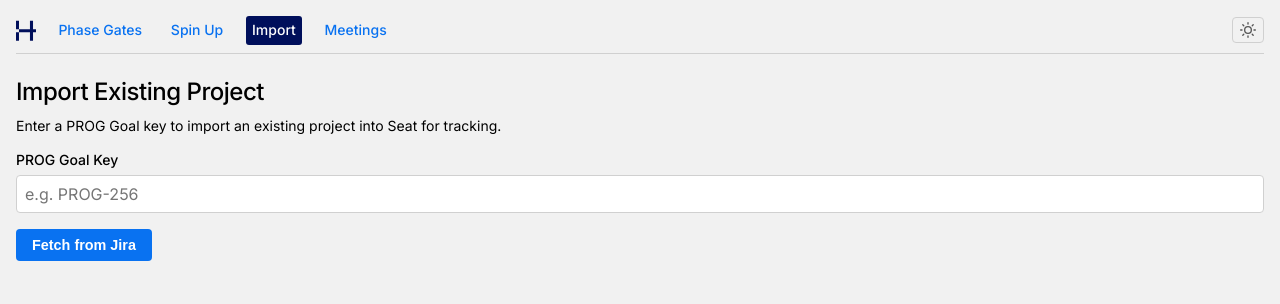
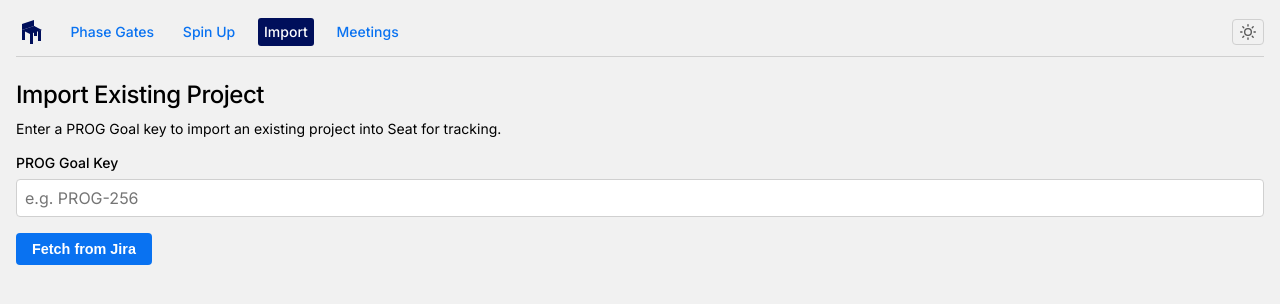
Before and after one commit to Renneberg1/Project-Seat, a FastAPI app: page /import/ in a window 1280 px wide. Shown: the top 304 px of the page. Run offline with FastAPI, Linux system fonts and the light colour scheme; data that the repository does not hold is empty.

Commit message:
Add isometric chair favicon and replace nav logo
SVG favicon with 3/4 perspective chair icon using brand navy
background. Nav bar logo replaced with matching chair mark
(uses currentColor for dark mode support). Cache-busted via
static_versions.

Co-Authored-By: Claude Opus 4.6 <noreply@anthropic.com>

```diff
--- a/src/web/templates/base.html
+++ b/src/web/templates/base.html
@@ -4,6 +4,7 @@
     <meta charset="UTF-8">
     <meta name="viewport" content="width=device-width, initial-scale=1.0">
     <title>{% block title %}Project Seat{% endblock %}</title>
+    <link rel="icon" type="image/svg+xml" href="/static/favicon.svg?v={{ static_versions.get('favicon.svg', '0') }}">
     <script>
     /* FOUC prevention — set theme before first paint */
     (function() {
@@ -22,10 +23,14 @@
 <body>
     <div id="page-progress" class="page-progress"></div>
     <nav class="nav-bar">
-        <a href="/phases/" class="nav-logo" aria-label="harrison.ai">
-            <svg viewBox="0 0 180 186" width="20" height="21" fill="currentColor" aria-hidden="true">
-                <polygon points="22.13 81.41 26.77 81.41 26.77 40.31 26.95 40.31 26.95 4.32 0 4.32 0 81.41 22.13 81.41"/>
-                <polygon points="153.24 81.47 153.24 4.32 125.64 4.32 125.64 81.12 53.54 81.42 26.78 81.42 26.78 108.19 0 108.2 0 185.07 26.95 185.07 26.77 108.2 125.64 108.04 125.64 185.07 153.24 185.07 153.24 108.26 179.87 108.26 179.87 81.47 153.24 81.47"/>
+        <a href="/phases/" class="nav-logo" aria-label="Project Seat">
+            <svg viewBox="0 0 32 32" width="32" height="32" fill="currentColor" aria-hidden="true">
+                <polygon points="6,14 18,10 26,14 14,18"/>
+                <polygon points="6,14 9,14 9,24 6,24"/>
+                <polygon points="14,17 17,17 17,28 14,28"/>
+                <polygon points="18,10 21,12 21,20 18,20"/>
+                <polygon points="22,15 25,14 25,25 22,25"/>
+                <polygon points="6,14 18,10 18,4 6,8"/>
             </svg>
         </a>
         <div class="nav-global">
```
Also changed, not shown: src/web/static/favicon.svg (added).
